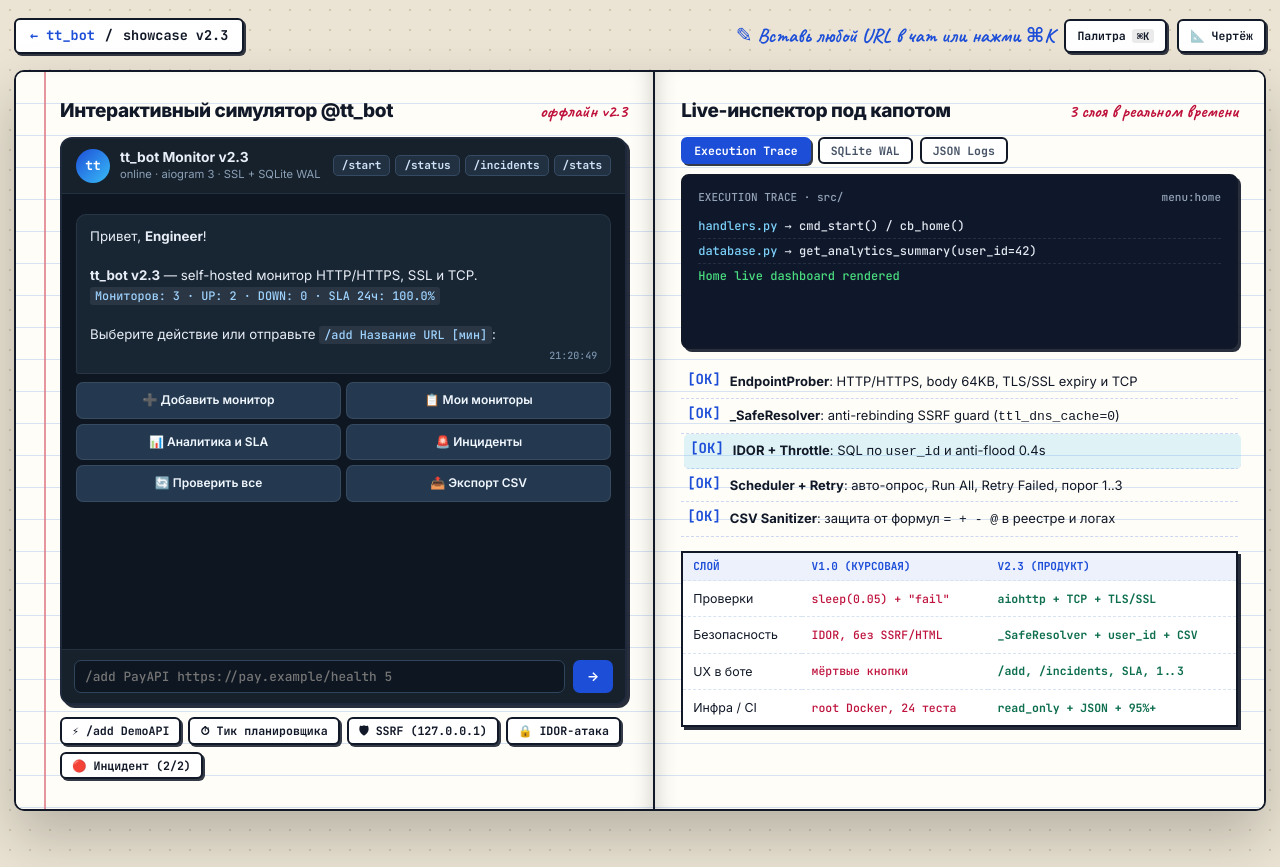
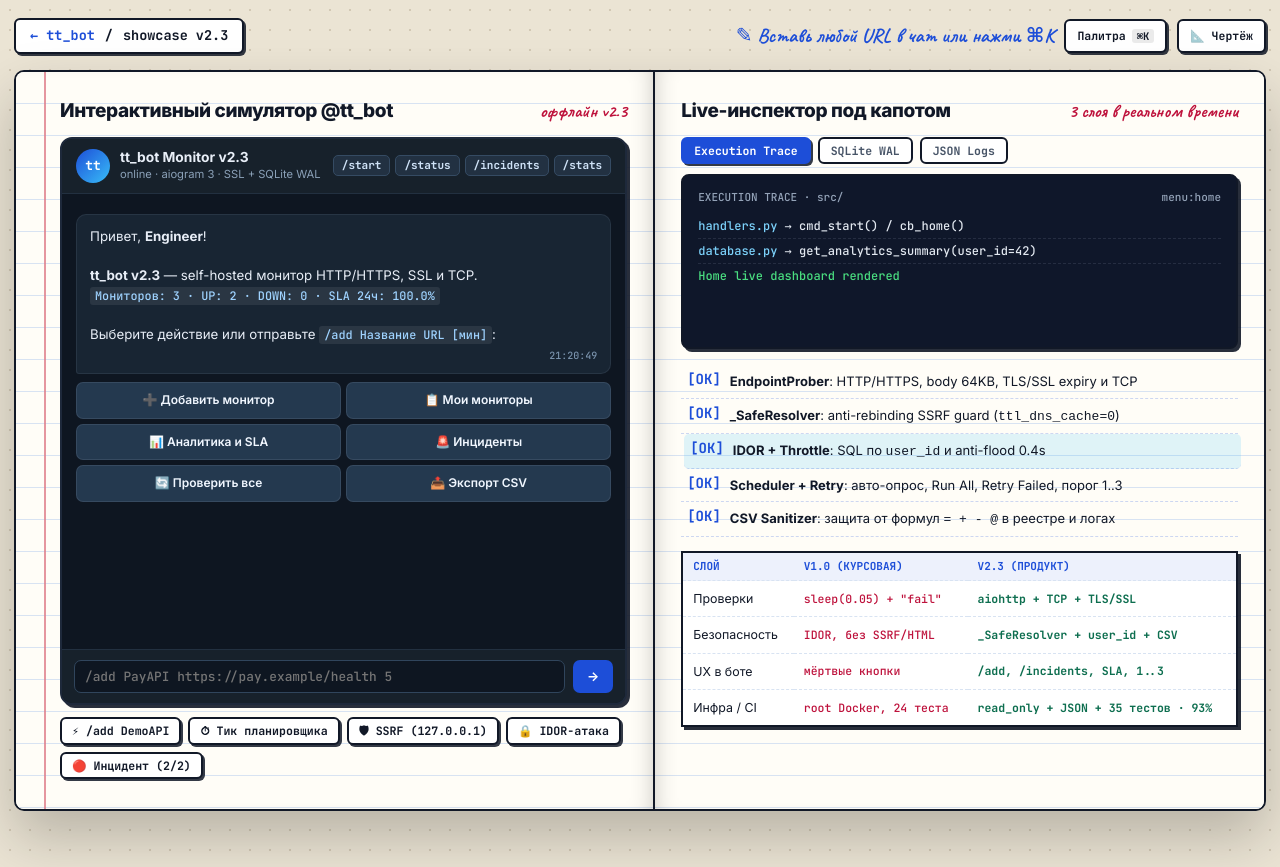
Before and after one commit to ssrjkk/tt_bot, a plain HTML site: page docs/showcase/index.html in a window 1280 px wide. Drawn offline with Linux system fonts and the light colour scheme.

Commit message:
docs(showcase): заменить неподтверждённую цифру покрытия на замеренную
Строка «read_only + JSON + 95%+» в таблице v1.0 → v2.3 не подтверждалась ни
одним прогоном. Реальный замер этой же ветки:

- `pytest tests/ --cov=src --cov-fail-under=90` → 35 passed, TOTAL 1198 stmts
  / 79 miss = 93.41% (порог CI 90%: Makefile:14, .github/workflows/ci.yml:39)
- `flake8 src tests --count --max-complexity=10 --max-line-length=120` → 0
- `black --check --line-length=88 src tests` → 20 files unchanged
- браузерная гейка docs (73 проверки): PASS=72, FAIL=1 — единственный FAIL
  предсуществующий и не относится к этой правке: A3 требует `<title>` ≤ 70
  символов, а витрина даёт 76.

Python-исходники не тронуты: изменён один файл, одна ячейка таблицы.
Колонка v1.0 («root Docker, 24 теста») оставлена как описание курсовой.

```diff
--- a/docs/showcase/index.html
+++ b/docs/showcase/index.html
@@ -426,7 +426,7 @@ html[data-theme="blueprint"] .spec-matrix{border-color:var(--sheet-border)}
         <tr><td>Проверки</td><td class="bad-cell">sleep(0.05) + "fail"</td><td class="good-cell">aiohttp + TCP + TLS/SSL</td></tr>
         <tr><td>Безопасность</td><td class="bad-cell">IDOR, без SSRF/HTML</td><td class="good-cell">_SafeResolver + user_id + CSV</td></tr>
         <tr><td>UX в боте</td><td class="bad-cell">мёртвые кнопки</td><td class="good-cell">/add, /incidents, SLA, 1..3</td></tr>
-        <tr><td>Инфра / CI</td><td class="bad-cell">root Docker, 24 теста</td><td class="good-cell">read_only + JSON + 95%+</td></tr>
+        <tr><td>Инфра / CI</td><td class="bad-cell">root Docker, 24 теста</td><td class="good-cell">read_only + JSON + 35 тестов · 93%</td></tr>
       </tbody>
     </table>
   </section>
```
